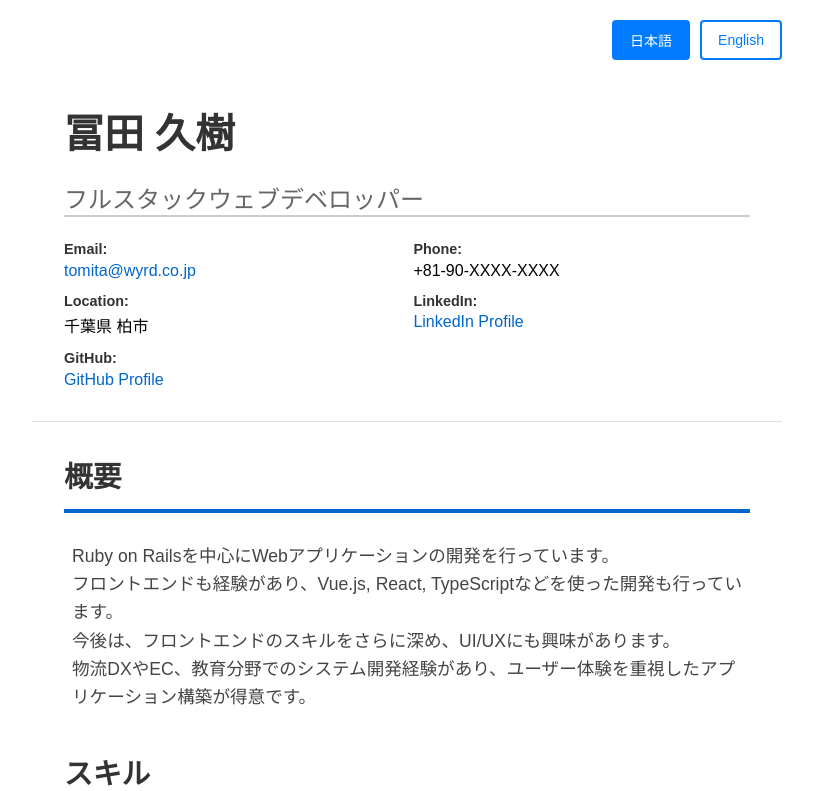
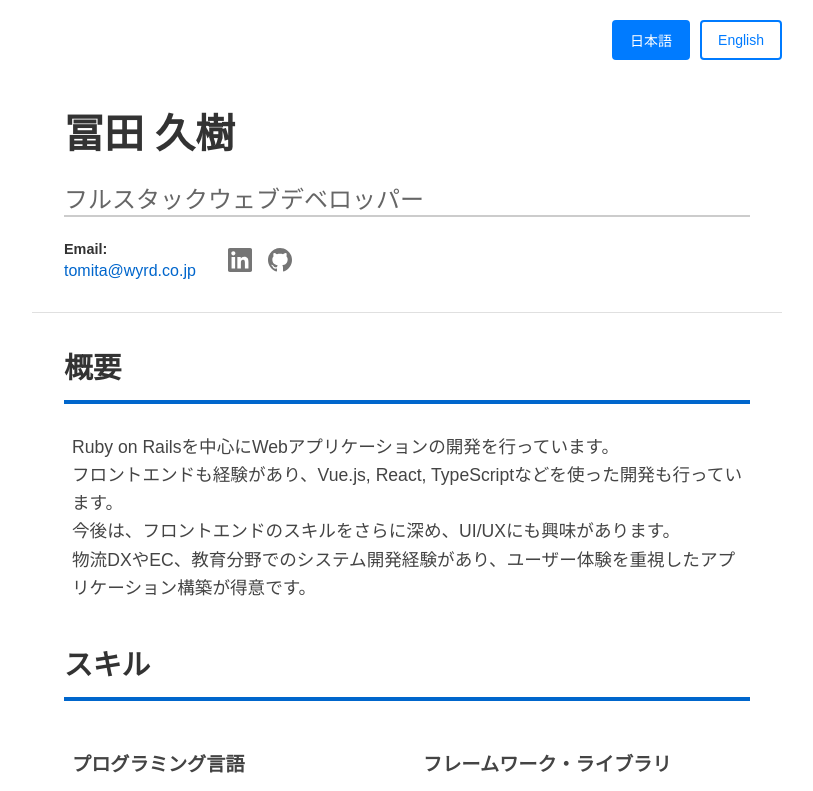
Before and after one commit to tomitahisaki/tomitahisaki.github.io, a React (Vite) app: page / in a window 1280 px wide. Shown: the top 791 px of the page, without its empty margins (233-1046 px from the left). Built offline with nearby package versions, Linux system fonts and the light colour scheme.

Commit message:
feat: add icon and remove unnecessary info

```diff
--- a/css/index.css
+++ b/css/index.css
@@ -50,6 +50,36 @@ body {
   max-width: 100%;
 }
 
+/* Social Link Hover Effects */
+.social-link {
+  display: inline-flex;
+  align-items: center;
+  justify-content: center;
+  width: 2.5em;
+  height: 2.5em;
+  border-radius: 50%;
+  background-color: #f8f9fa;
+  border: 1px solid #e9ecef;
+  transition: all 0.3s ease;
+  text-decoration: none;
+}
+
+.social-link:hover {
+  background-color: #e9ecef;
+  transform: translateY(-0.1em);
+  box-shadow: 0 0.2em 0.5em rgba(0, 0, 0, 0.15);
+}
+
+.social-link:hover .linkedin-icon {
+  filter: brightness(0) saturate(100%) invert(27%) sepia(51%) saturate(2878%)
+    hue-rotate(197deg) brightness(104%) contrast(97%) !important;
+}
+
+.social-link:hover .github-icon {
+  filter: brightness(0) saturate(100%) invert(13%) sepia(0%) saturate(0%)
+    hue-rotate(0deg) brightness(95%) contrast(80%) !important;
+}
+
 .resume-main {
   display: flex;
   flex-direction: column;
--- a/src/components/Header.tsx
+++ b/src/components/Header.tsx
@@ -1,5 +1,6 @@
 import React from 'react';
 import { ResumeData } from '../types/resume';
+import { LinkedInIcon, GitHubIcon } from './Icons';
 
 interface HeaderProps {
   data: ResumeData['header'];
@@ -19,24 +20,12 @@ export const Header: React.FC<HeaderProps> = ({ data }) => {
             {data.email}
           </a>
         </div>
-        <div style={styles.contactItem}>
-          <span style={styles.contactLabel}>Phone:</span>
-          <span>{data.phone}</span>
-        </div>
-        <div style={styles.contactItem}>
-          <span style={styles.contactLabel}>Location:</span>
-          <span>{data.location}</span>
-        </div>
-        <div style={styles.contactItem}>
-          <span style={styles.contactLabel}>LinkedIn:</span>
-          <a href={data.linkedin} target="_blank" rel="noopener noreferrer" style={styles.contactLink}>
-            LinkedIn Profile
+        <div style={styles.socialLinks}>
+          <a href={data.linkedin} target="_blank" rel="noopener noreferrer" className="social-link" title="LinkedIn">
+            <LinkedInIcon className="linkedin-icon" />
           </a>
-        </div>
-        <div style={styles.contactItem}>
-          <span style={styles.contactLabel}>GitHub:</span>
-          <a href={data.github} target="_blank" rel="noopener noreferrer" style={styles.contactLink}>
-            GitHub Profile
+          <a href={data.github} target="_blank" rel="noopener noreferrer" className="social-link" title="GitHub">
+            <GitHubIcon className="github-icon" />
           </a>
         </div>
       </div>
@@ -66,9 +55,10 @@ const styles = {
     color: '#666',
   },
   contactSection: {
-    display: 'grid',
-    gridTemplateColumns: 'repeat(auto-fit, minmax(15em, 1fr))',
-    gap: '0.8em',
+    display: 'flex',
+    alignItems: 'center',
+    gap: '2em',
+    flexWrap: 'wrap' as const,
   },
   contactItem: {
     display: 'flex',
@@ -84,4 +74,9 @@ const styles = {
     color: '#0066cc',
     textDecoration: 'none',
   },
+  socialLinks: {
+    display: 'flex',
+    gap: '1em',
+    alignItems: 'center',
+  },
 };
--- /dev/null
+++ b/src/components/Icons.tsx
@@ -0,0 +1,52 @@
+import React from 'react';
+import linkedinIcon from '../assets/images/linkedin.svg';
+import githubIcon from '../assets/images/github.svg';
+
+interface IconProps {
+  width?: number;
+  height?: number;
+  color?: string;
+  className?: string;
+}
+
+export const LinkedInIcon: React.FC<IconProps> = ({
+  width = 24,
+  height = 24,
+  className = ''
+}) => {
+  return (
+    <img
+      src={linkedinIcon}
+      alt="LinkedIn"
+      width={width}
+      height={height}
+      className={className}
+      style={{
+        filter: 'brightness(0) saturate(100%) invert(50%) sepia(0%) saturate(0%) hue-rotate(0deg) brightness(90%) contrast(85%)', // デフォルトグレー
+        display: 'block',
+        transition: 'filter 0.2s ease'
+      }}
+    />
+  );
+};
+
+export const GitHubIcon: React.FC<IconProps> = ({
+  width = 24,
+  height = 24,
+  className = ''
+}) => {
+  return (
+    <img
+      src={githubIcon}
+      alt="GitHub"
+      width={width}
+      height={height}
+      className={className}
+      style={{
+        filter: 'brightness(0) saturate(100%) invert(50%) sepia(0%) saturate(0%) hue-rotate(0deg) brightness(90%) contrast(85%)', // デフォルトグレー
+        display: 'block',
+        transition: 'filter 0.2s ease'
+      }}
+    />
+  );
+};
```
Also changed, not shown: src/vite-env.d.ts (added, +8 -0 lines), src/assets/images/github.svg (added), src/assets/images/linkedin.svg (added).
